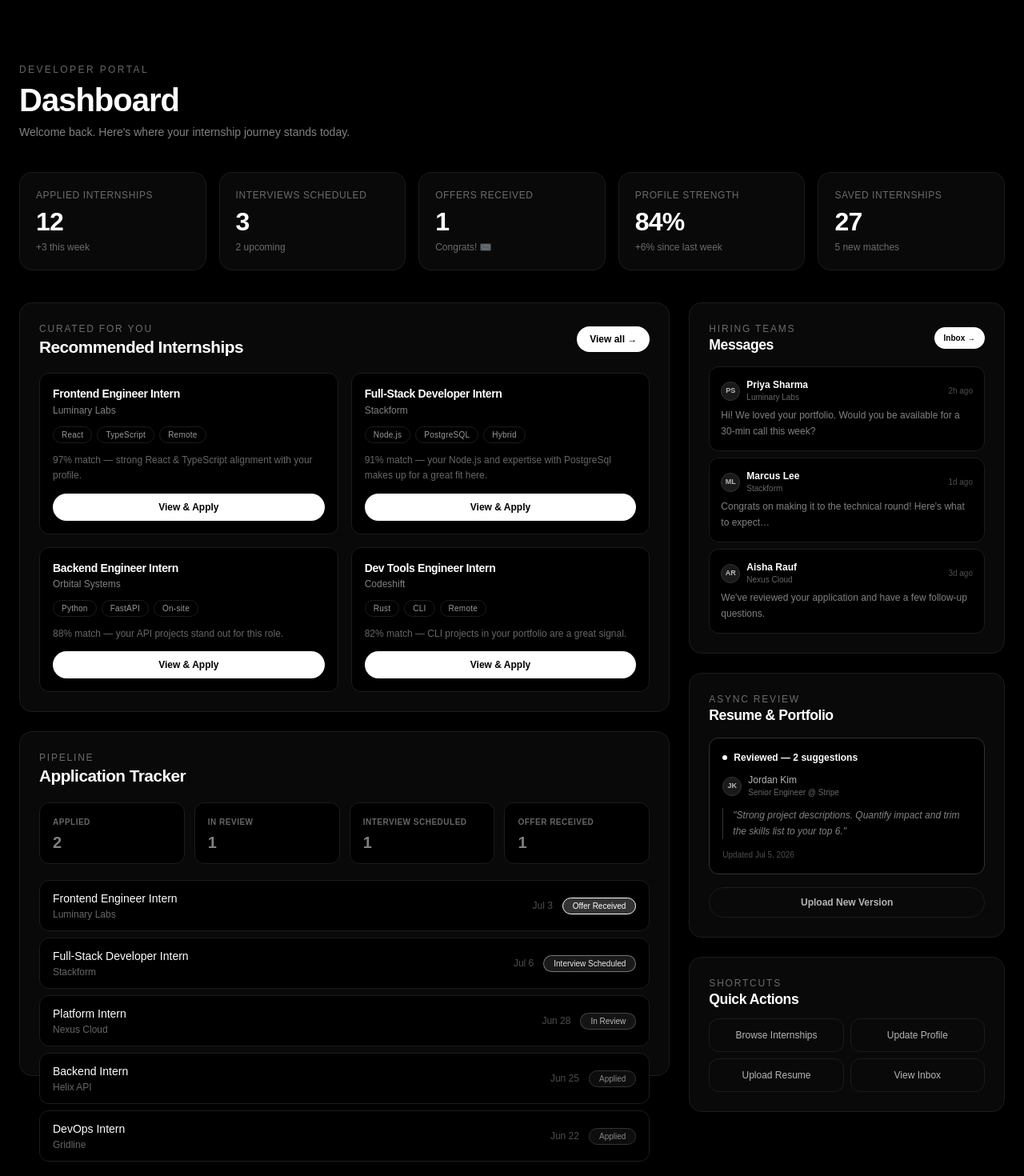
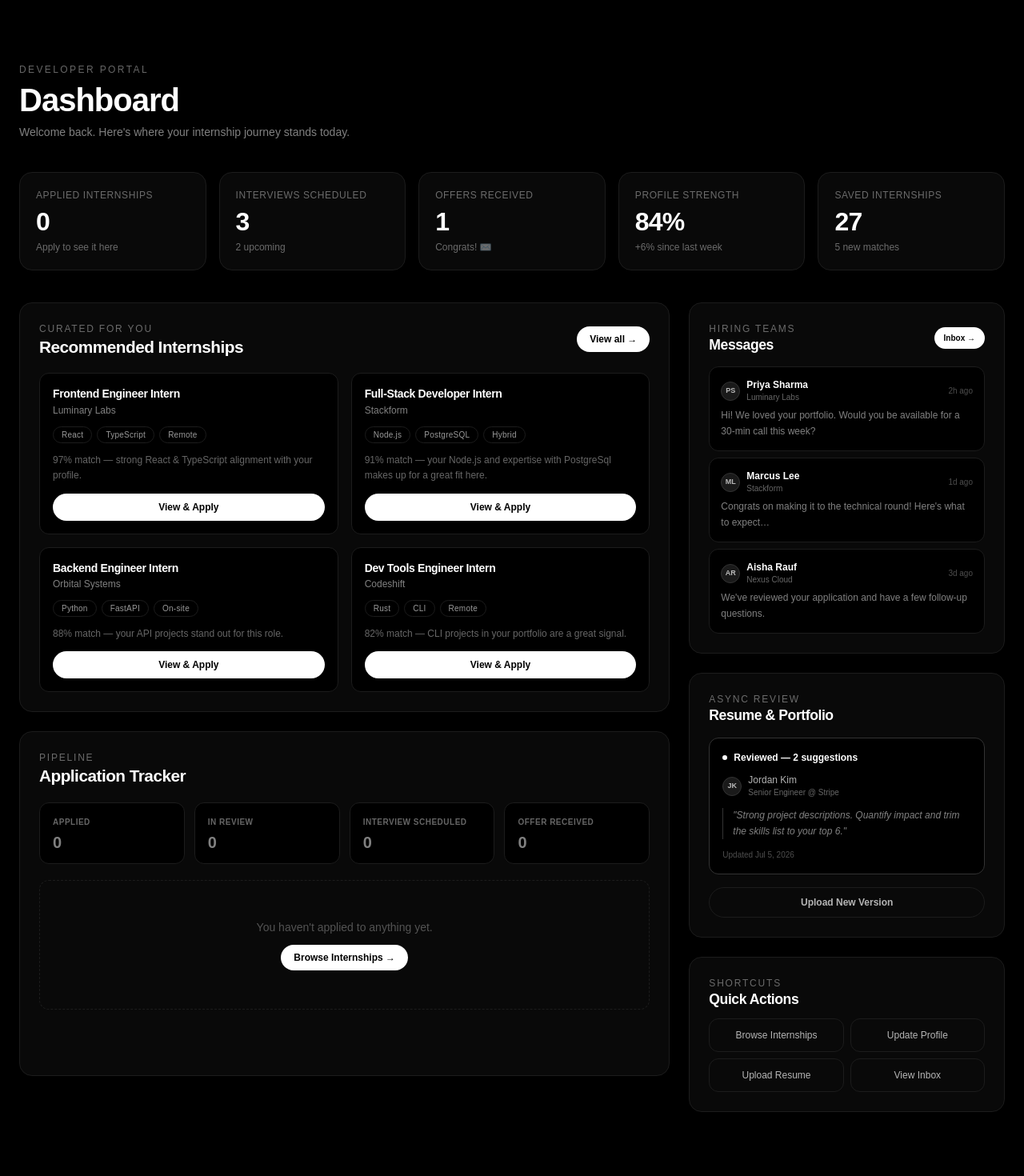
Before and after one commit to jayanth1542/DevStart, a Next.js app: page /dashboard in a window 1280 px wide. Shown: the part 113-1583 px from the top of the page at 80% size. Built offline with nearby package versions, Linux system fonts and the light colour scheme.

Commit message:
Added changes to Dashboard

```diff
--- a/src/app/dashboard/page.tsx
+++ b/src/app/dashboard/page.tsx
@@ -1,6 +1,6 @@
 'use client';
 
-import { useState } from 'react';
+import { useState, useEffect } from 'react';
 import { motion, AnimatePresence } from 'framer-motion';
 import Link from 'next/link';
 import { cn } from '@/lib/utils';
@@ -10,7 +10,6 @@ import { cn } from '@/lib/utils';
 /* -------------------------------------------------------------------------- */
 
 const stats = [
-  { label: 'Applied Internships', value: '12', delta: '+3 this week' },
   { label: 'Interviews Scheduled', value: '3', delta: '2 upcoming' },
   { label: 'Offers Received', value: '1', delta: 'Congrats! ✉️' },
   { label: 'Profile Strength', value: '84%', delta: '+6% since last week' },
@@ -49,14 +48,31 @@ const recommendedInternships = [
 ];
 
 type PipelineStage = 'Applied' | 'In Review' | 'Interview Scheduled' | 'Offer Received';
+type Application = { id: number; role: string; company: string; stage: PipelineStage; date: string };
+type StoredApplication = { role: string; company: string; appliedAt: string };
 
-const applications: { id: number; role: string; company: string; stage: PipelineStage; date: string }[] = [
-  { id: 1, role: 'Frontend Engineer Intern', company: 'Luminary Labs', stage: 'Offer Received', date: 'Jul 3' },
-  { id: 2, role: 'Full-Stack Developer Intern', company: 'Stackform', stage: 'Interview Scheduled', date: 'Jul 6' },
-  { id: 3, role: 'Platform Intern', company: 'Nexus Cloud', stage: 'In Review', date: 'Jun 28' },
-  { id: 4, role: 'Backend Intern', company: 'Helix API', stage: 'Applied', date: 'Jun 25' },
-  { id: 5, role: 'DevOps Intern', company: 'Gridline', stage: 'Applied', date: 'Jun 22' },
-];
+const STORAGE_KEY = 'devstart_applications';
+
+function loadApplications(): Application[] {
+  try {
+    const stored = localStorage.getItem(STORAGE_KEY);
+    if (!stored) return [];
+
+    const parsed = JSON.parse(stored) as Record<string, StoredApplication>;
+
+    return Object.entries(parsed)
+      .map(([id, app]) => ({
+        id: Number(id),
+        role: app.role,
+        company: app.company,
+        stage: 'Applied' as PipelineStage,
+        date: new Date(app.appliedAt).toLocaleDateString('en-US', { month: 'short', day: 'numeric' }),
+      }))
+      .sort((a, b) => b.id - a.id);
+  } catch {
+    return [];
+  }
+}
 
 const stageStyle: Record<PipelineStage, { border: string; text: string; bg: string }> = {
   Applied:               { border: 'border-[#333]',   text: 'text-white/50', bg: 'bg-white/5' },
@@ -124,10 +140,24 @@ const itemVariants = {
 
 export default function DashboardPage() {
   const [activeStage, setActiveStage] = useState<PipelineStage | 'All'>('All');
+  const [applications, setApplications] = useState<Application[]>([]);
+
+  useEffect(() => {
+    setApplications(loadApplications());
+  }, []);
 
   const filteredApplications = activeStage === 'All'
     ? applications
     : applications.filter(app => app.stage === activeStage);
+
+  const displayStats = [
+    {
+      label: 'Applied Internships',
+      value: String(applications.length),
+      delta: applications.length > 0 ? 'Tracked automatically' : 'Apply to see it here',
+    },
+    ...stats,
+  ];
 
   return (
     /*
@@ -169,7 +199,7 @@ export default function DashboardPage() {
             initial="hidden"
             animate="show"
           >
-            {stats.map((stat) => (
+            {displayStats.map((stat) => (
               <motion.div
                 key={stat.label}
                 variants={itemVariants}
@@ -240,9 +270,12 @@ export default function DashboardPage() {
                         ))}
                       </div>
                       <p className="text-white/40 text-xs leading-relaxed">{item.match}</p>
-                      <button className="w-full text-xs font-semibold text-black bg-white border border-transparent rounded-full py-2 hover:bg-white/90 transition-all duration-200 cursor-pointer">
+                      <Link
+                        href="/internships"
+                        className="block w-full text-center text-xs font-semibold text-black bg-white border border-transparent rounded-full py-2 hover:bg-white/90 transition-all duration-200 cursor-pointer"
+                      >
                         View &amp; Apply
-                      </button>
+                      </Link>
                     </motion.div>
                   ))}
                 </motion.div>
@@ -305,7 +338,19 @@ export default function DashboardPage() {
                       transition={{ duration: 0.4, ease: "easeOut" }}
                       className="space-y-2 absolute inset-x-0 top-0"
                     >
-                      {filteredApplications.length > 0 ? (
+                      {applications.length === 0 ? (
+                        <div className="flex flex-col items-center justify-center border border-dashed border-[#1c1c1c] rounded-xl py-12 px-4 text-center gap-3">
+                          <p className="text-white/30 text-sm">
+                            You haven&apos;t applied to anything yet.
+                          </p>
+                          <Link
+                            href="/internships"
+                            className="text-xs font-semibold text-black bg-white rounded-full px-4 py-2 hover:bg-white/90 transition-all duration-200"
+                          >
+                            Browse Internships →
+                          </Link>
+                        </div>
+                      ) : filteredApplications.length > 0 ? (
                         filteredApplications.map((app) => {
                           const s = stageStyle[app.stage];
                           return (
```
